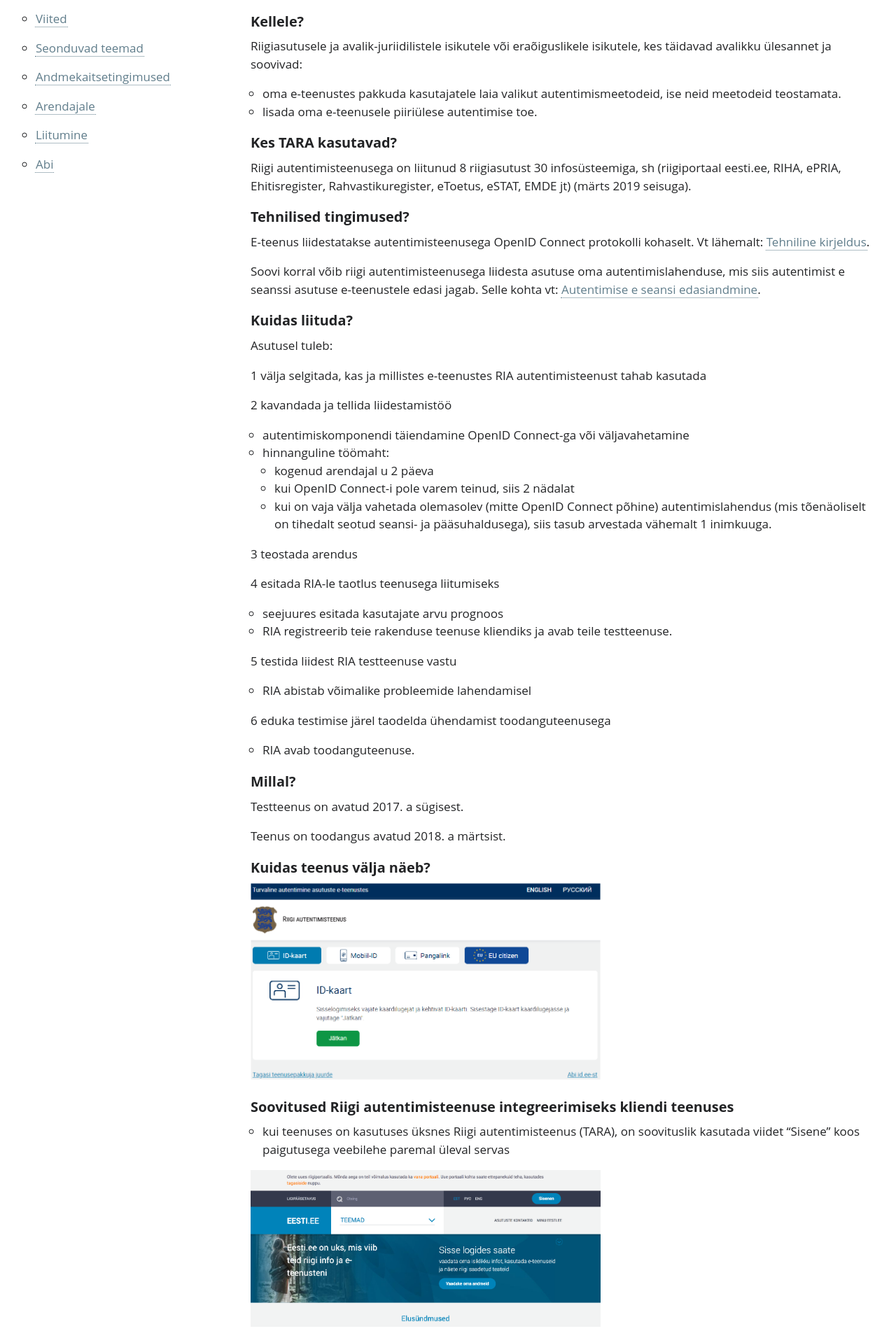
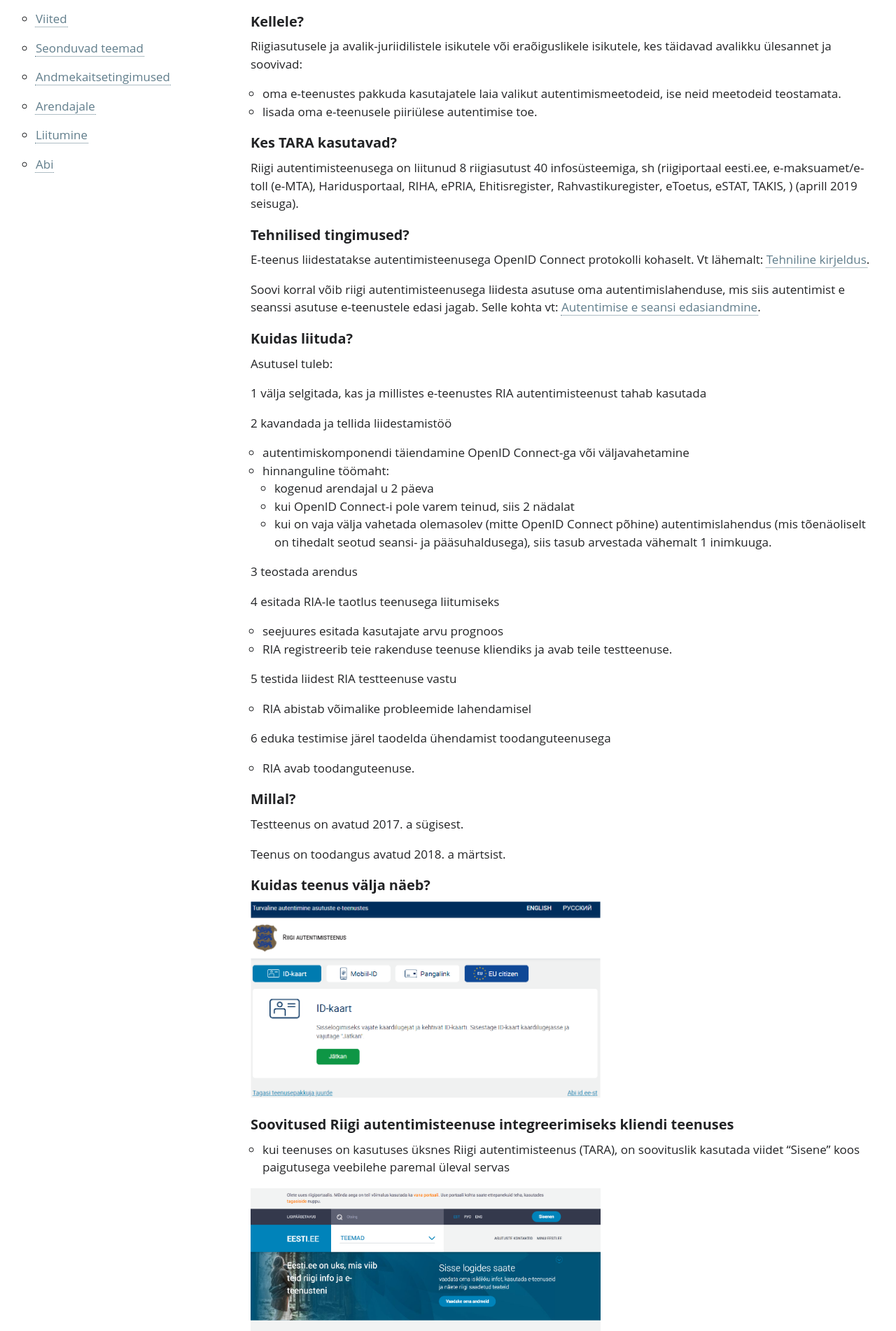
Before and after one commit to e-gov/TARA-Doku, a Jekyll site: the page built from Arikirjeldus.md, in a window 1280 px wide. Shown: the part 528-2430 px from the top of the page at 70% size. Built offline with Jekyll 4.4.1, drawn with Linux system fonts in a browser that asks for light colours; our own code applies the rules of GitHub Pages for plain Markdown files.

Commit message:
Update Arikirjeldus.md

```diff
--- a/Arikirjeldus.md
+++ b/Arikirjeldus.md
@@ -30,9 +30,8 @@ Riigiasutusele ja avalik-juriidilistele isikutele või eraõiguslikele isikutele
 
 ## Kes TARA kasutavad?
 
-Riigi autentimisteenusega on liitunud 8 riigiasutust 30
-infosüsteemiga, sh (riigiportaal eesti.ee, RIHA, ePRIA, Ehitisregister,
-Rahvastikuregister, eToetus, eSTAT, EMDE jt) (märts 2019 seisuga).
+Riigi autentimisteenusega on liitunud 8 riigiasutust 40
+infosüsteemiga, sh (riigiportaal eesti.ee, e-maksuamet/e-toll (e-MTA), Haridusportaal, RIHA, ePRIA, Ehitisregister, Rahvastikuregister, eToetus, eSTAT, TAKIS, ) (aprill 2019 seisuga).
 
 ## Tehnilised tingimused?
 
```
